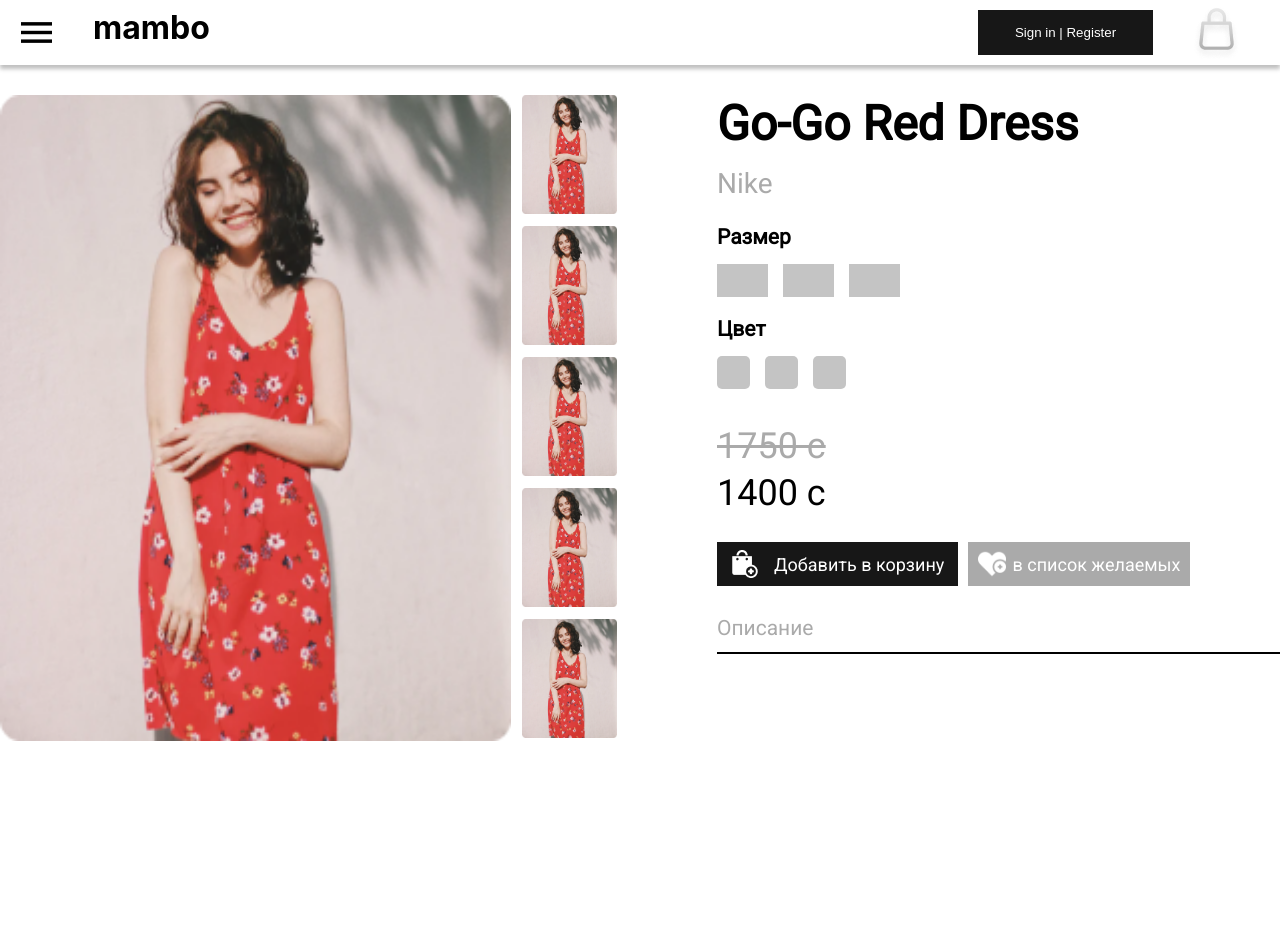
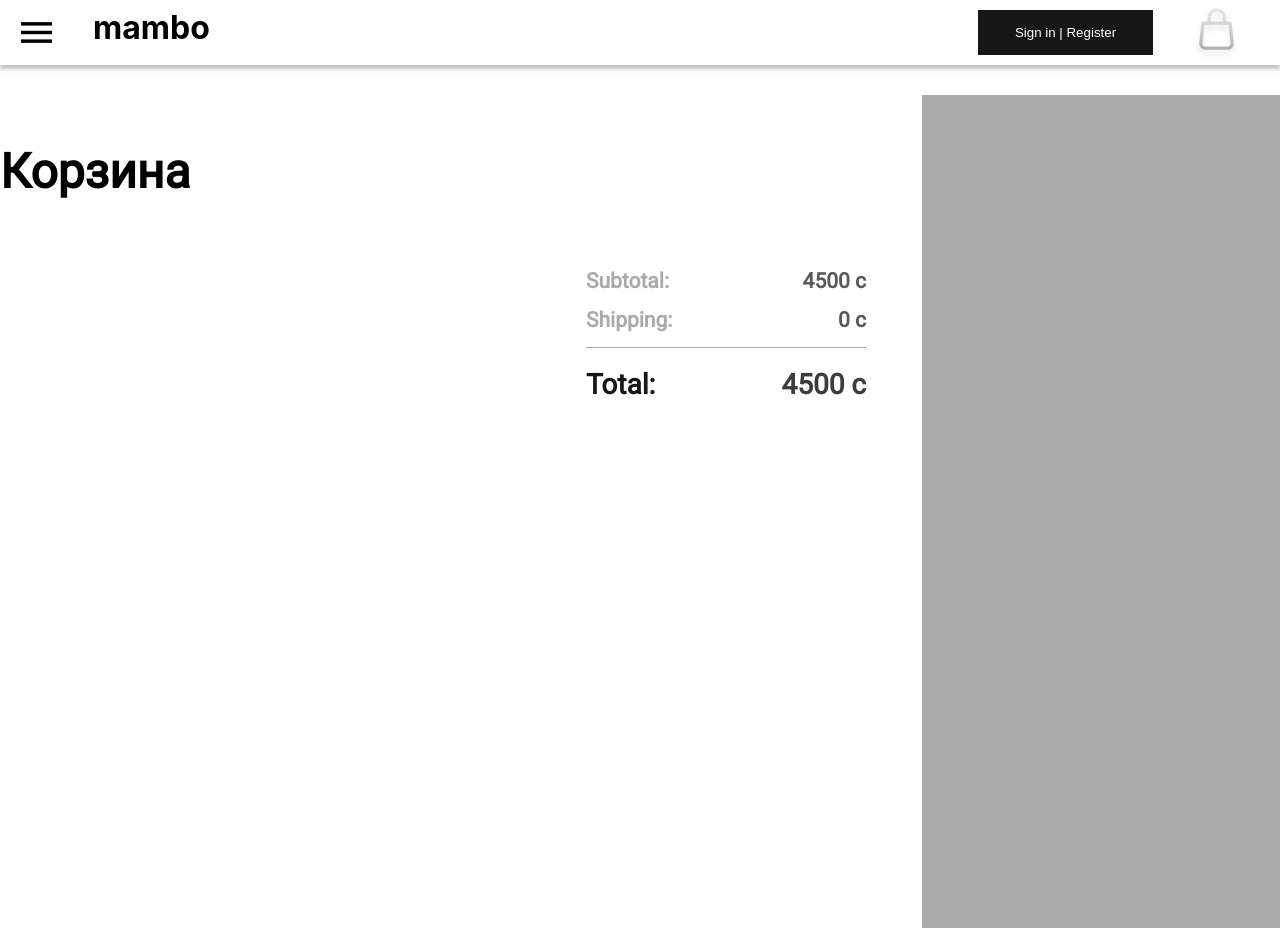
Before and after one commit to aumetov/mambo-client, a React (Create React App) app: page / in a window 1280 px wide. Shown: the top 928 px of the page. Before the commit the page ends 800 px from the top, so only its background shows below. Built offline with nearby package versions, Linux system fonts and the light colour scheme.

Commit message:
cart checkout page ui

```diff
--- a/package.json
+++ b/package.json
@@ -3,6 +3,7 @@
   "version": "0.1.0",
   "private": true,
   "dependencies": {
+    "@material-ui/core": "^4.10.0",
     "@testing-library/jest-dom": "^4.2.4",
     "@testing-library/react": "^9.3.2",
     "@testing-library/user-event": "^7.1.2",
--- a/src/App.tsx
+++ b/src/App.tsx
@@ -3,14 +3,14 @@ import React from 'react';
 import { Route, BrowserRouter as Router, Switch } from 'react-router-dom';
 import './App.css';
 import Header from './components/header/header';
-import ProductDetails from './pages/product-details/product-details';
+import CartCheckout from './pages/cart-checkout/cart-checkout';
 
 export const App: React.FC<{}> = () => {
   return (
       <div className="App">
         <Header/>
         <div className='main-wrapper'>
-          <ProductDetails/>
+          <CartCheckout/>
           <Router>
               {/* <Switch>
                 <Route path='/' exact={true} component={<div/>}/>
--- a/src/components/header/header.scss
+++ b/src/components/header/header.scss
@@ -16,6 +16,7 @@
             width: 31px;
             height: 31px;
             margin: 0px 21px;
+            cursor: pointer;
         }
 
         h2 {
@@ -35,10 +36,12 @@
             color: white;
             border: none;
             outline: none;
+            cursor: pointer;
         }
 
         .shopping-cart-icon {
             margin: 0 30px;
+            cursor: pointer;
         }
     }
 }
--- /dev/null
+++ b/src/pages/cart-checkout/cart-checkout.scss
@@ -0,0 +1,99 @@
+@import url('https://fonts.googleapis.com/css2?family=Roboto&display=swap');
+
+.cart-checkout-container {
+    display: flex;
+    justify-content: space-between;
+
+    .cart-products-info-list {
+        width: 866px;
+
+        .cart-checkout-title {
+            font-family: 'Roboto', sans-serif;
+            font-size: 48px;
+            font-weight: bold;
+            text-align: left;
+        }
+
+        .price-info-container {
+            width: 356px;
+            margin-left: auto;
+
+            .subtotal-price-container {
+                display: flex;
+                justify-content: space-between;
+                width: 280px;
+                margin-left: auto;
+
+                .subtotal-title {
+                    font-family: 'Roboto', sans-serif;
+                    font-size: 21px;
+                    font-weight: bold;
+                    color: #aaaaaa;
+                    margin-bottom: 0px;
+                }
+
+                .subtotal-price {
+                    font-family: 'Roboto', sans-serif;
+                    font-weight: bold;
+                    font-size: 21px;
+                    color: #585858;
+                    margin-bottom: 0px;
+                }
+            }
+
+            .shipping-price-container {
+                display: flex;
+                justify-content: space-between;
+                width: 280px;
+                margin-left: auto;
+
+                .shipping-title {
+                    font-family: 'Roboto', sans-serif;
+                    font-size: 21px;
+                    font-weight: bold;
+                    color: #aaaaaa;
+                    margin: 15px 0;
+                }
+
+                .shipping-price {
+                    font-family: 'Roboto', sans-serif;
+                    font-weight: bold;
+                    font-size: 21px;
+                    color: #585858;
+                    margin: 15px 0;
+                }
+            }
+
+            .total-price-container {
+                display: flex;
+                justify-content: space-between;
+                width: 280px;
+                margin-left: auto;
+                border-top: 1px solid #aaaaaa;
+
+                .total-title {
+                    font-family: 'Roboto', sans-serif;
+                    font-size: 28px;
+                    font-weight: bold;
+                    color: #171717;
+                    margin: 20px 0;
+                }
+
+                .total-price {
+                    font-family: 'Roboto', sans-serif;
+                    font-weight: bold;
+                    font-size: 28px;
+                    color: #3c3c3c;
+                    margin: 20px 0;
+                }
+            }
+
+        }
+    }
+
+    .payment-info-container {
+        width: 394px;
+        height: 833px;
+        background: #aaaaaa;
+    }
+}
--- /dev/null
+++ b/src/pages/cart-checkout/cart-checkout.tsx
@@ -0,0 +1,34 @@
+import React, { Component } from 'react'
+import './cart-checkout.scss'
+
+export default class CartCheckout extends Component {
+    render() {
+        return (
+            <div className='cart-checkout-container'>
+                <div className='cart-products-info-list'>
+                    <h3 className='cart-checkout-title'>Корзина</h3>
+                    <div className='price-info-container'>
+                        <div className='subtotal-price-container'>
+                            <p className='subtotal-title'>Subtotal:</p>
+                            <p className='subtotal-price'>4500 c</p>
+                        </div>
+
+                        <div className='shipping-price-container'>
+                            <p className='shipping-title'>Shipping:</p>
+                            <p className='shipping-price'>0 c</p>
+                        </div>
+
+                        <div className='total-price-container'>
+                            <p className='total-title'>Total:</p>
+                            <p className='total-price'>4500 c</p>
+                        </div>
+                    </div>
+                </div>
+
+                <div className='payment-info-container'>
+
+                </div>
+            </div>
+        )
+    }
+}
```
Also changed, not shown: src/components/cart-products-table/cart-products-table.tsx (added, +38 -0 lines), src/components/cart-products-table/cart-products-table.scss (added), 1 other file (tests, documents, lock files or other folders).
